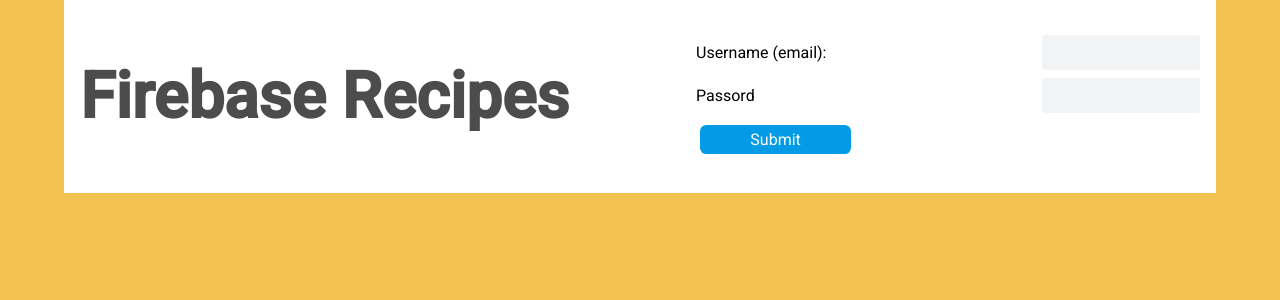
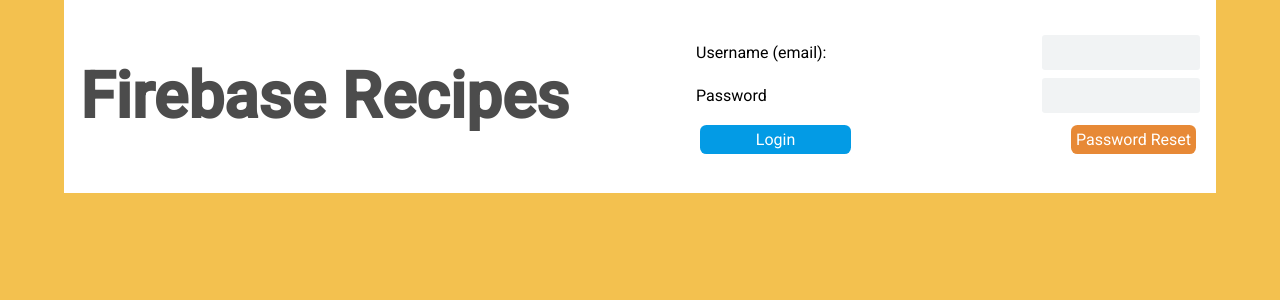
Before and after one commit to Abcshake/firebase-recipes-web-app, a React (Create React App) app: page / in a window 1280 px wide. Shown: the top 300 px of the page. Built offline with nearby package versions, Linux system fonts and the light colour scheme; no server answers.

Commit message:
trying again

```diff
--- a/src/components/LoginForm.js
+++ b/src/components/LoginForm.js
@@ -9,7 +9,7 @@
         event.preventDefault();
 
         try {
-            await FirebaseAuthService.registerUser(username, password);
+            await FirebaseAuthService.loginUser(username, password);
                 setUsername("");
                 setPassword("");
         } catch (error) {
@@ -20,6 +20,28 @@
     function handleLogout(){
         FirebaseAuthService.logoutUser();
     }
+
+    async function handleSendResetPasswordEmail(){
+        if (!username) {
+            alert('Missing username!');
+            return;
+        }
+
+        try {
+           await FirebaseAuthService.sendPasswordResetEmail(username);
+           alert("Sent password resent email");
+        } catch (error) {
+            alert(error.message);
+        }
+    }
+
+    // async function handleLoginWithGoogle() {
+    //     try {
+    //       await FirebaseAuthService.loginWithGoogle();
+    //     } catch (error) {
+    //         alert(error.message);
+    //     }
+    // }
     return (
      <div className="login-form-container">
         {
@@ -43,7 +65,7 @@
                     />
                 </label>
                 <label className="input-label login-label">
-                    Passord
+                    Password
                     <input
                         type="password"
                         required
@@ -53,7 +75,21 @@
                     />
                 </label>
                 <div className="button-box">
-                    <button className="primary-button">Submit</button>
+                    <button className="primary-button">Login</button>
+                    <button
+                     type="button"
+                     className="secondary-button"
+                     onClick={handleSendResetPasswordEmail}
+                    >
+                        Password Reset
+                    </button>
+                    {/* <button
+                     type="button"
+                     className="primary-button"
+                     onClick={handleLoginWithGoogle}
+                    >
+                        Login With Google
+                    </button> */}
                 </div>
             </form>
             )}
```
